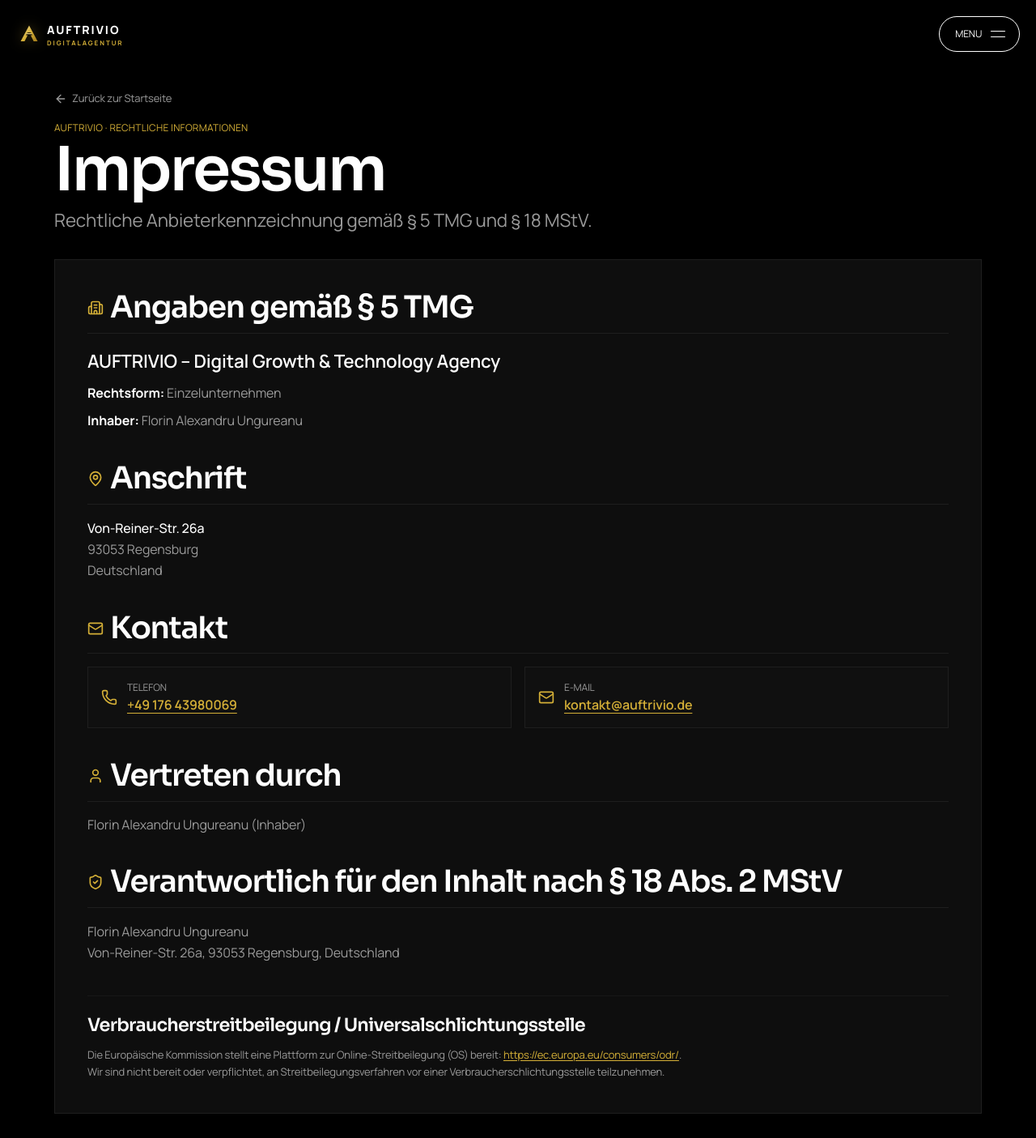
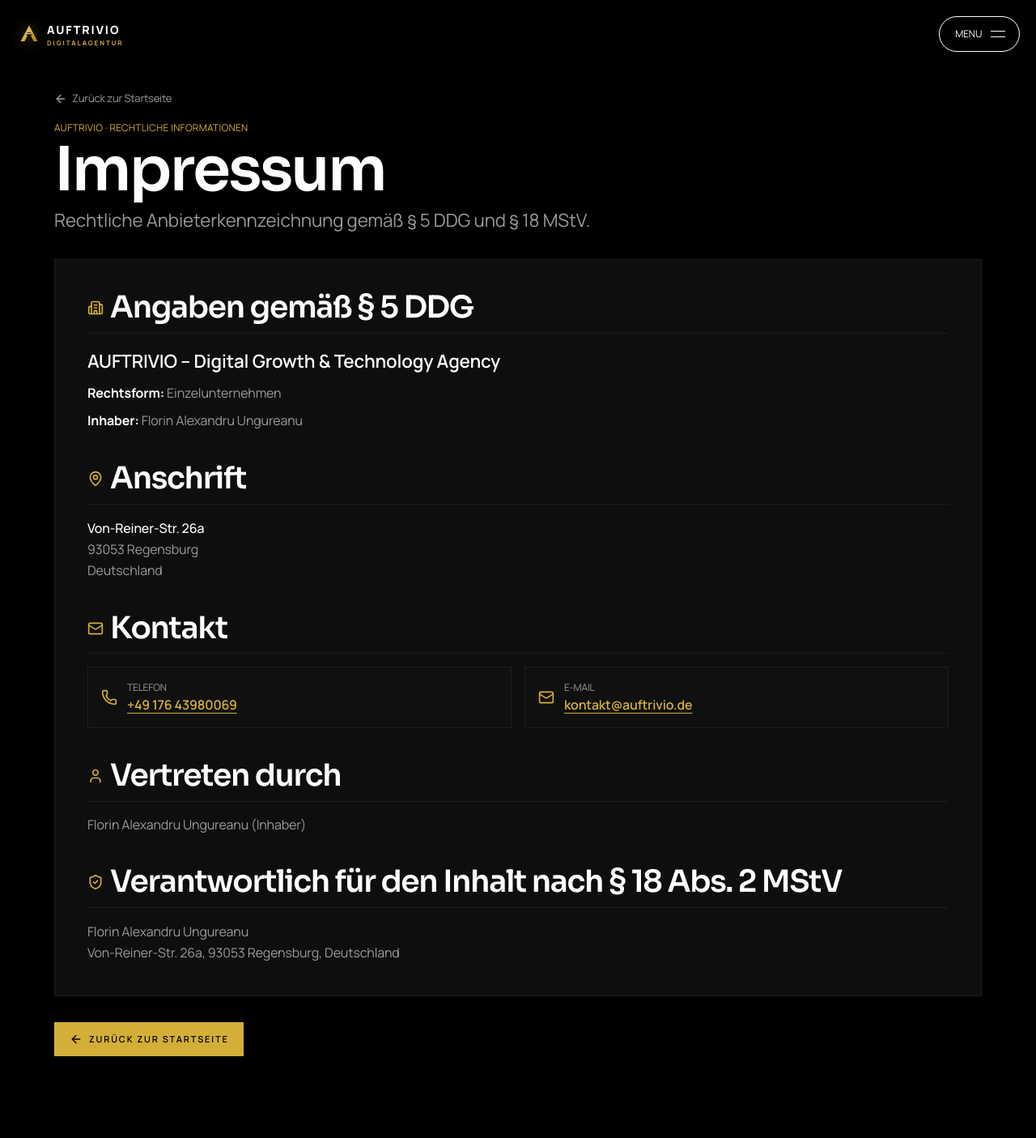
Before and after one commit to dmytro-webild/41383451-29ca-405a-89b6-377ef2a1f814, a React (Vite) app: page /impressum in a window 1280 px wide. Shown: the top 1405 px of the page at 81% size. Built offline with nearby package versions, Linux system fonts and the light colour scheme.

Commit message:
Webild agent: In the /impressum page component, replace all instances of "

```diff
--- a/src/components/sections/privacy/ImpressumModal.tsx
+++ b/src/components/sections/privacy/ImpressumModal.tsx
@@ -62,7 +62,7 @@ export default function ImpressumModal({ isOpen, onClose }: ImpressumModalProps)
 
             <div className="space-y-6 text-muted-foreground text-[length:var(--text-body)] leading-relaxed font-body">
               <section>
-                <h3 className="text-[length:var(--text-body-lg)] font-semibold text-foreground mb-2">Angaben gemäß § 5 TMG</h3>
+                <h3 className="text-[length:var(--text-body-lg)] font-semibold text-foreground mb-2">Angaben gemäß § 5 DDG</h3>
                 <p>
                   <strong className="text-foreground">AUFTRIVIO – Digital Growth &amp; Technology Agency</strong><br />
                   Einzelunternehmen<br />
@@ -98,13 +98,6 @@ export default function ImpressumModal({ isOpen, onClose }: ImpressumModalProps)
                   Von-Reiner-Str. 26a, 93053 Regensburg, Deutschland
                 </p>
               </section>
-
-              <section>
-                <h3 className="text-[length:var(--text-body-lg)] font-semibold text-foreground mb-2">Verbraucherstreitbeilegung / Universalschlichtungsstelle</h3>
-                <p>
-                  Wir sind nicht bereit oder verpflichtet, an Streitbeilegungsverfahren vor einer Verbraucherschlichtungsstelle teilzunehmen.
-                </p>
-              </section>
             </div>
 
             <div className="mt-8 pt-4 border-t border-border flex justify-end">
--- a/src/pages/ImpressumPage.tsx
+++ b/src/pages/ImpressumPage.tsx
@@ -30,7 +30,7 @@ export default function ImpressumPage() {
               Impressum
             </h1>
             <p className="text-[length:var(--text-body-lg)] text-muted-foreground font-body max-w-2xl mt-2">
-              Rechtliche Anbieterkennzeichnung gemäß § 5 TMG und § 18 MStV.
+              Rechtliche Anbieterkennzeichnung gemäß § 5 DDG und § 18 MStV.
             </p>
           </div>
         </div>
@@ -38,12 +38,12 @@ export default function ImpressumPage() {
         {/* Main Content Glass Card */}
         <div className="kit-glass border border-border bg-card/70 p-6 sm:p-10 shadow-2xl space-y-10 text-foreground">
 
-          {/* Angaben gem. TMG */}
+          {/* Angaben gem. DDG */}
           <section className="space-y-4">
             <div className="flex items-center gap-2 border-b border-border pb-3">
               <Building2 className="size-5 text-accent" />
               <h2 className="text-[length:var(--text-h3)] font-heading font-semibold">
-                Angaben gemäß § 5 TMG
+                Angaben gemäß § 5 DDG
               </h2>
             </div>
             <div className="space-y-2 text-[length:var(--text-body)] text-muted-foreground font-body leading-relaxed">
@@ -141,26 +141,6 @@ export default function ImpressumPage() {
               Von-Reiner-Str. 26a, 93053 Regensburg, Deutschland
             </p>
           </section>
-
-          {/* Verbraucherstreitbeilegung */}
-          <section className="space-y-4 border-t border-border/60 pt-6">
-            <h2 className="text-[length:var(--text-body-lg)] font-heading font-semibold text-foreground">
-              Verbraucherstreitbeilegung / Universalschlichtungsstelle
-            </h2>
-            <p className="text-[length:var(--text-small)] text-muted-foreground font-body leading-relaxed">
-              Die Europäische Kommission stellt eine Plattform zur Online-Streitbeilegung (OS) bereit:{" "}
-              <a
-                href="https://ec.europa.eu/consumers/odr/"
-                target="_blank"
-                rel="noopener noreferrer"
-                className="text-accent underline underline-offset-2 hover:text-foreground transition-colors"
-              >
-                https://ec.europa.eu/consumers/odr/
-              </a>
-              .<br />
-              Wir sind nicht bereit oder verpflichtet, an Streitbeilegungsverfahren vor einer Verbraucherschlichtungsstelle teilzunehmen.
-            </p>
-          </section>
         </div>
 
         {/* Navigation Action */}
```
